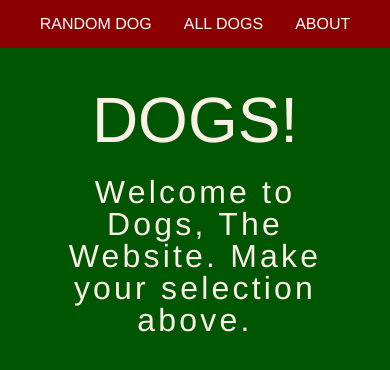
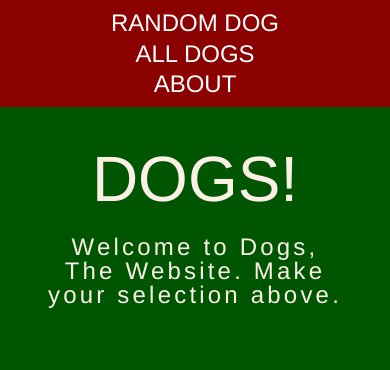
Before and after one commit to jonsolari/take-home, a React (Create React App) app in the folder dog-api/: page / in a window 390 px wide. Shown: the top 370 px of the page. Built offline with nearby package versions, Linux system fonts and the light colour scheme.

Commit message:
mobile styling and comments

```diff
--- a/dog-api/src/App.css
+++ b/dog-api/src/App.css
@@ -86,6 +86,7 @@ p{
   padding: 1rem;
   display: flex;
   flex-direction: column;
+  align-items: center;
   width: 25%;
   border: 5px dotted white;
   border-radius: 50px;
@@ -94,7 +95,7 @@ p{
 .text{
   padding: 1rem;
   text-align: center;
-  font-size: 2rem;
+  font-size: 1.5rem;
   letter-spacing: .2rem;
   font-family: Helvetica;
   color: linen;
@@ -120,12 +121,71 @@ img{
   background-color: darkred;
   padding: 1rem;
   display: flex;
-  justify-content: center;
+  justify-content: space-evenly;
 }
 
 .navlink{
   color: white;
+  font-size: 1.5rem;
   text-decoration: none;
-  margin: auto 1rem;
   font-family: Helvetica;
 }
+
+@media only screen and (max-width: 1070px){
+
+  .dog-card{
+    margin: 2rem auto;
+    padding: .5rem;
+    display: flex;
+    flex-direction: column;
+    align-items: center;
+    width: 40%;
+    border: 5px dotted white;
+    border-radius: 50px;
+  }
+
+  .navlink{
+    color: white;
+    font-size: 2rem;
+    text-decoration: none;
+    margin: auto 2rem;
+    font-family: Helvetica;
+    font-size: 1.5rem;
+    margin: .2rem;
+  }
+
+}
+
+@media only screen and (max-width: 747px){
+
+  .dog-card{
+    margin: 1rem auto;
+    padding: 1rem;
+    display: flex;
+    flex-direction: column;
+    align-items: center;
+    width: 80%;
+    border: 5px dotted white;
+    border-radius: 50px;
+  }
+
+  .nav{
+    background-color: darkred;
+    padding: .5rem;
+    display: flex;
+    flex-direction: column;
+    padding: .5rem;
+    justify-content: center;
+    align-items: center;
+  }
+
+  .navlink{
+    color: white;
+    text-decoration: none;
+    margin: auto 1rem;
+    font-family: Helvetica;
+    font-size: 1.5rem;
+    margin: .2rem;
+  }
+
+}
--- a/dog-api/src/components/AllDogs.js
+++ b/dog-api/src/components/AllDogs.js
@@ -58,7 +58,7 @@ return (
     <div className="page">
         <h1>ALL DOGS</h1>
         <p>Every dog our scientists have discovered so far.</p>
-        <p>Clicking on a dog's card will show you more examples.</p>
+        <p>Clicking on a dog's breed will show you more examples.</p>
         <div className="cards">
             {cards}
 
--- a/dog-api/src/components/TenPics.js
+++ b/dog-api/src/components/TenPics.js
@@ -6,12 +6,16 @@ export default function TenPics(props){
     const [pics, setPics] = useState([]);
     const [hide, toggleHide] = useState('hidden');
 
+//API naming/directory convention handler
+
     let breed = '';
     if (props.name.includes('-')){
         breed = props.name.split('-').join('/');
     } else {
         breed = props.name;
     }
+
+//switch for the additional photos' visibility
 
     function toggle(){
         if(hide == 'hidden'){
@@ -21,6 +25,8 @@ export default function TenPics(props){
         }
     }
 
+//fetching the photos
+
     useEffect(()=>{
         axios.get(`https://dog.ceo/api/breed/${breed}/images/random/10`)
             .then(response => setPics(response.data.message))
@@ -29,20 +35,20 @@ export default function TenPics(props){
 
 
 
-
+//one picture displayed by default, nine more if you click on the text. some breeds don't have ten different pictures.
     return(
     <div className="tenpix">
         <p onClick={toggle} className="text">{props.name.toUpperCase()}</p>
-        <img src={pics[0]}/>
-        <img className={hide}  src={pics[1]}/>
-        <img className={hide}  src={pics[2]}/>
-        <img className={hide}  src={pics[3]}/>
-        <img className={hide}  src={pics[4]}/>
-        <img className={hide}  src={pics[5]}/>
-        <img className={hide}  src={pics[6]}/>
-        <img className={hide}  src={pics[7]}/>
-        <img className={hide}  src={pics[8]}/>
-        <img className={hide}  src={pics[9]}/>
+        <img alt={props.name} src={pics[0]}/>
+        <img className={hide} alt={props.name} src={pics[1]}/>
+        <img className={hide} alt={props.name}  src={pics[2]}/>
+        <img className={hide} alt={props.name}  src={pics[3]}/>
+        <img className={hide} alt={props.name}  src={pics[4]}/>
+        <img className={hide} alt={props.name}  src={pics[5]}/>
+        <img className={hide} alt={props.name}  src={pics[6]}/>
+        <img className={hide} alt={props.name}  src={pics[7]}/>
+        <img className={hide} alt={props.name}  src={pics[8]}/>
+        <img className={hide} alt={props.name}  src={pics[9]}/>
 
     </div>
     )
```
